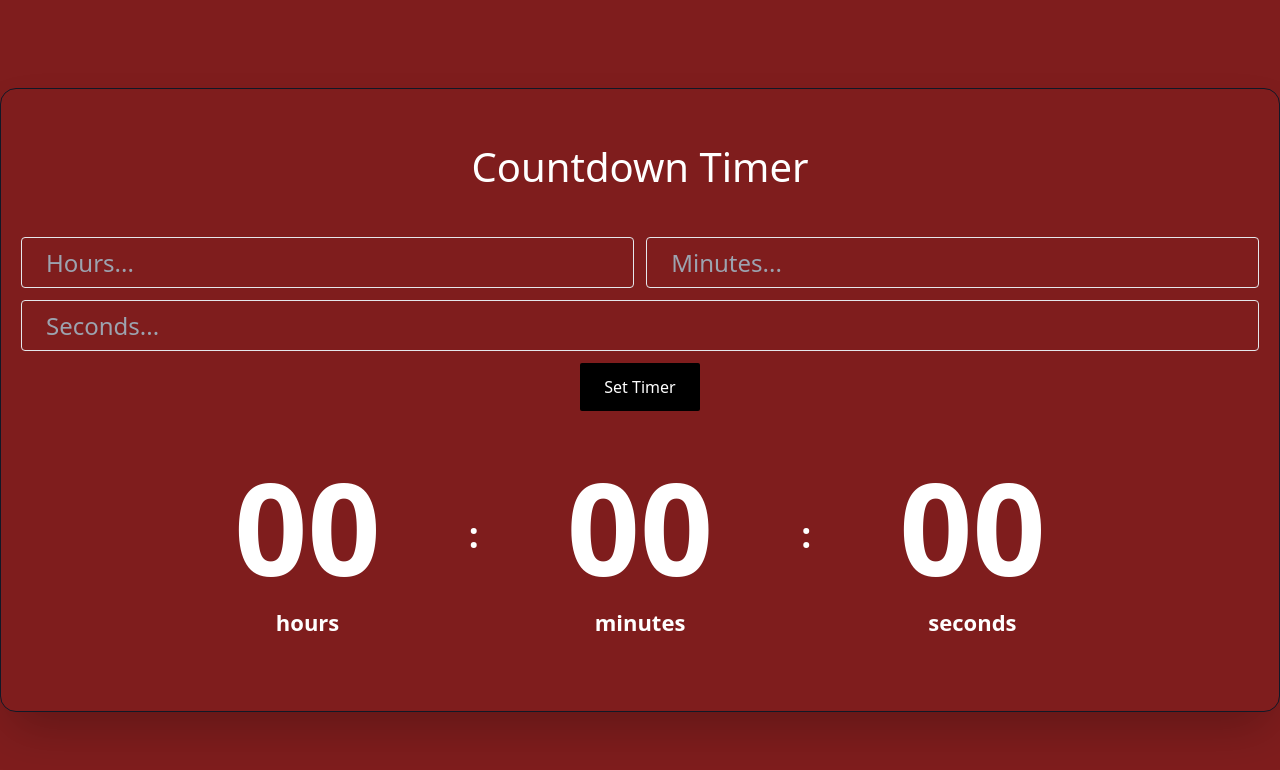
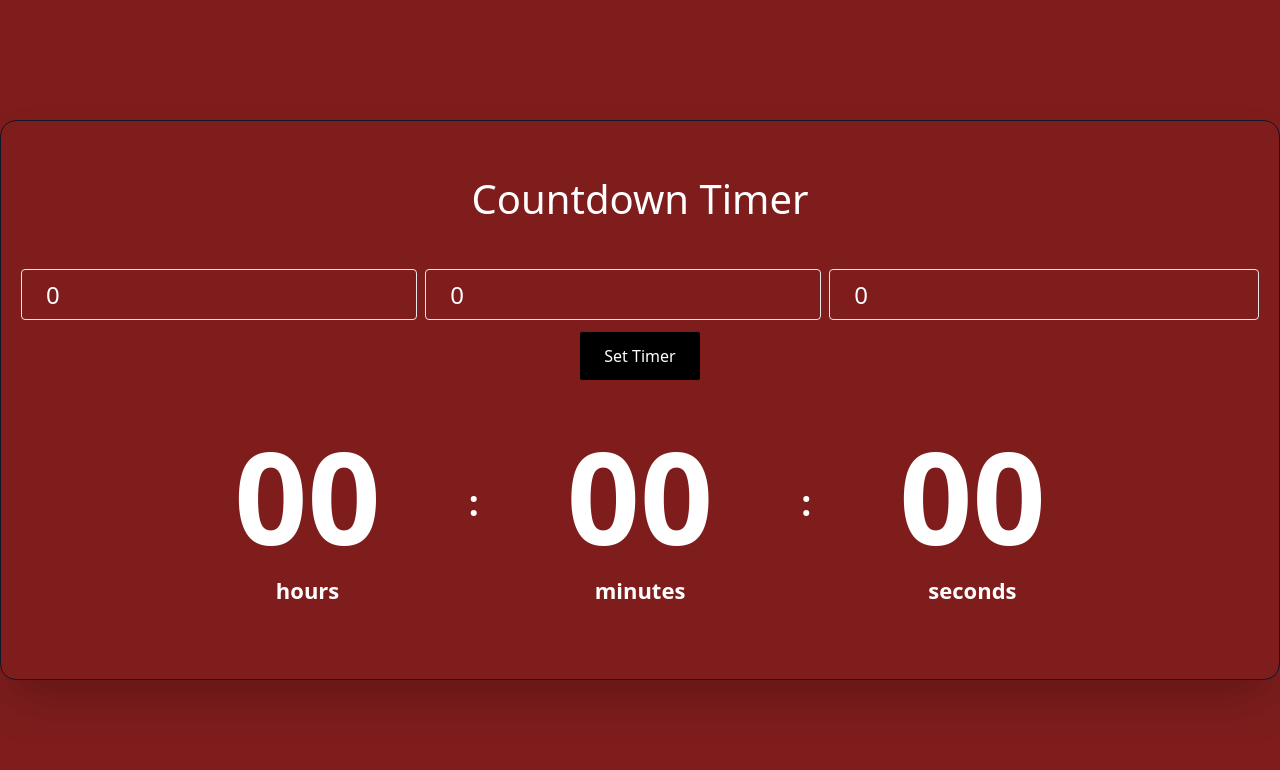
Before and after one commit to hartpableo/countdown-timer, a website: page index.html in a window 1280 px wide. Drawn offline with Linux system fonts and the light colour scheme.

Commit message:
script progress

```diff
--- a/index.html
+++ b/index.html
@@ -14,13 +14,14 @@
             <div>
                 <h1 class="text-[2.5rem] font-light mb-[1em]">Countdown Timer</h1>
             </div>
-            <form action="#" method="post" class="flex justify-between flex-wrap text-left items-center gap-y-3 w-full max-w-[1350px] mx-auto mb-5">
-                <input type="text" name="Hours" class="block h-full bg-transparent border rounded w-[49.5%] px-[1em] text-2xl py-2" placeholder="Hours...">
-                <input type="text" name="Minutes" class="block h-full bg-transparent border rounded w-[49.5%] px-[1em] text-2xl py-2" placeholder="Minutes...">
-                <input type="text" name="Seconds" class="block h-full flex-grow bg-transparent border rounded w-full px-[1em] text-2xl py-2" placeholder="Seconds...">
+            <form action="#" method="post" class="flex justify-between flex-wrap text-left items-center gap-x-2 gap-y-3 w-full max-w-[1350px] mx-auto mb-5">
+                <input type="number" name="Hours" class="block h-full bg-transparent border rounded w-[32%] px-[1em] text-2xl py-2" placeholder="Hours...">
+                <input maxlength="2" type="number" name="Minutes" class="block h-full bg-transparent border rounded w-[32%] px-[1em] text-2xl py-2" placeholder="Minutes...">
+                <input maxlength="2" type="number" name="Seconds" class="block h-full flex-grow bg-transparent border rounded w-[32%] px-[1em] text-2xl py-2" placeholder="Seconds...">
+                <input type="hidden" aria-hidden="true" id="snap-time">
                 <button id="set-timer" class="mx-auto block py-3 px-6 bg-black rounded-sm h-full py-2 cursor-pointer border-none hover:bg-white hover:text-red-900">Set Timer</button>
             </form>
-            <div id="timer" class="font-bold flex flex-row flex-nowrap justify-center items-center">
+            <div id="timer" class="font-bold flex flex-row flex-wrap justify-center items-center" data-status="inactive">
                 <div>
                     <span id="hours" class="block text-[8rem]">00</span>
                     <small class="block text-[22px] mt-[-.8em]">hours</small>
```
Also changed, not shown: dist/css/style.css, dist/js/script.js.
